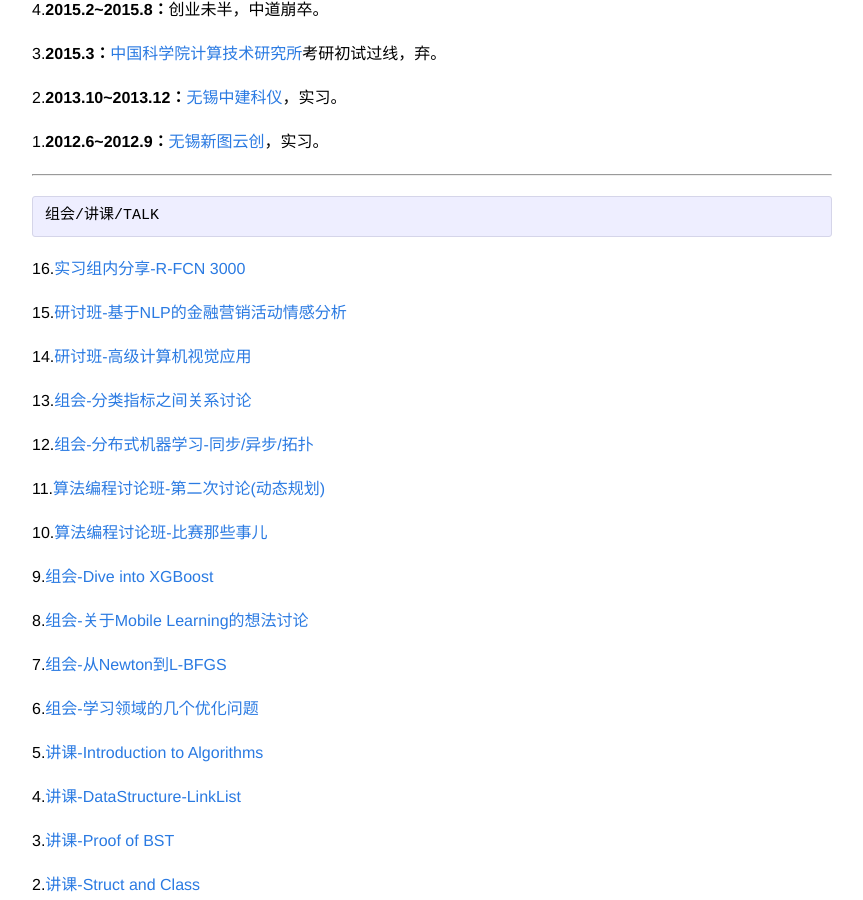
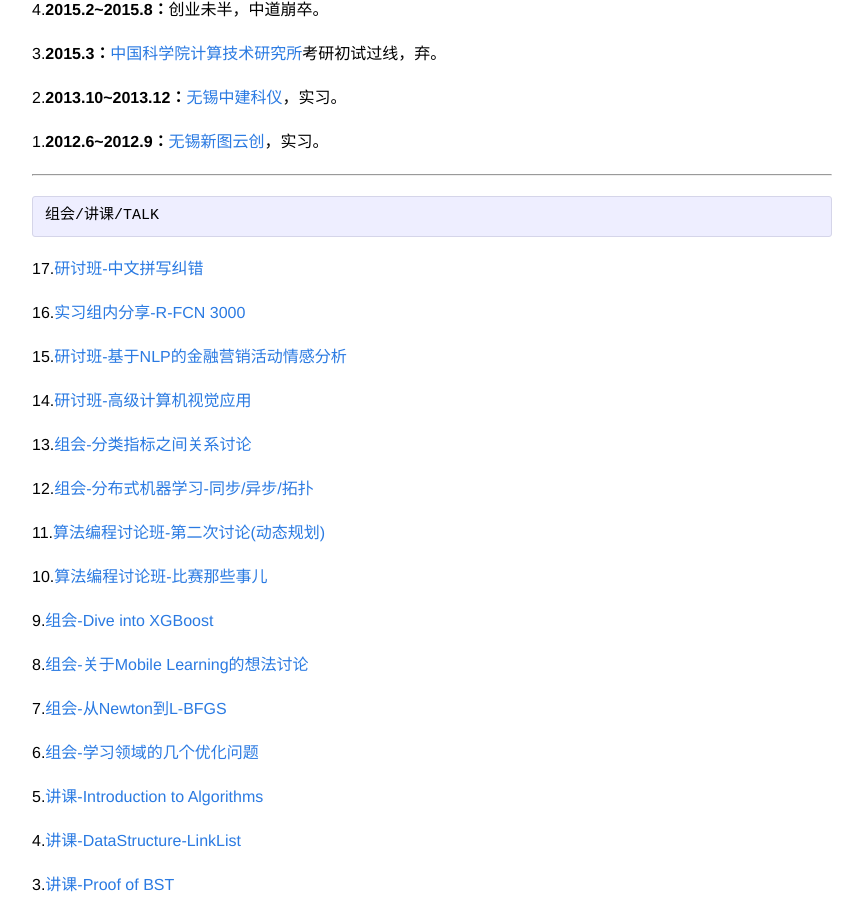
Before and after one commit to zhpmatrix/zhpmatrix.github.io, a Jekyll site: the page built from about.md, in a window 1280 px wide and 900 px high, scrolled down 621 px. Shown: the whole window, without its empty margins (208-1071 px from the left). Built offline with Jekyll 4.4.1, drawn with Linux system fonts in a browser that asks for light colours; comment, search, counter and statistics services are not loaded.

Commit message:
update about.md

```diff
--- a/about.md
+++ b/about.md
@@ -34,6 +34,9 @@ permalink: /about/
 
 ---
 	组会/讲课/TALK
+
+
+17.[研讨班-中文拼写纠错](cellar/Chinese_Spell_Detection.pdf)
 
 16.[实习组内分享-R-FCN 3000](cellar/rfcn3000.pdf)
 
```
